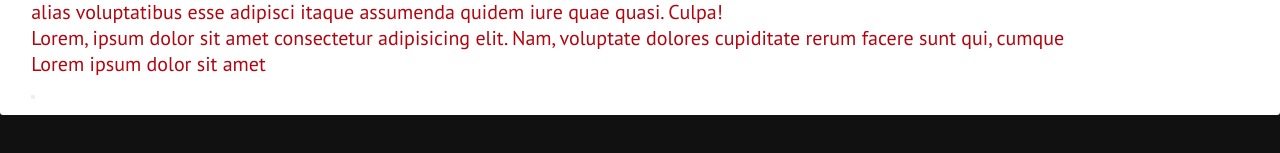
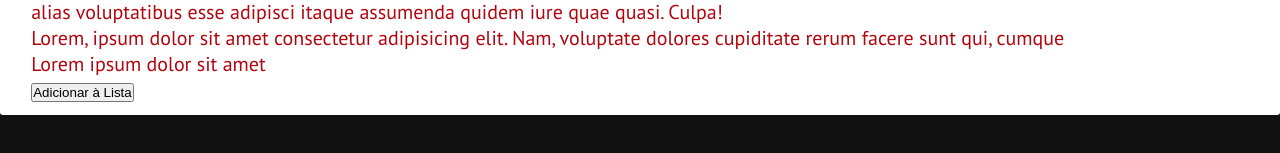
Before and after one commit to BrenoDev00/Gerenciador_de_Filmes, a plain HTML site: page index.html in a window 1280 px wide. Shown: the part 535-688 px from the top of the page. Drawn offline with nearby package versions, Linux system fonts and the light colour scheme.

Commit message:
botão de adicionar filme desenvolvido

```diff
--- a/index.html
+++ b/index.html
@@ -87,7 +87,9 @@
           </section>
 
           <section class="modal-footer">
-            <button type="button" id="add-film-button"></button>
+            <button type="button" id="add-film-button">
+              Adicionar à Lista
+            </button>
           </section>
         </section>
       </article>
```
Also changed, not shown: SRC/CSS/style.css (line endings or trailing spaces).
